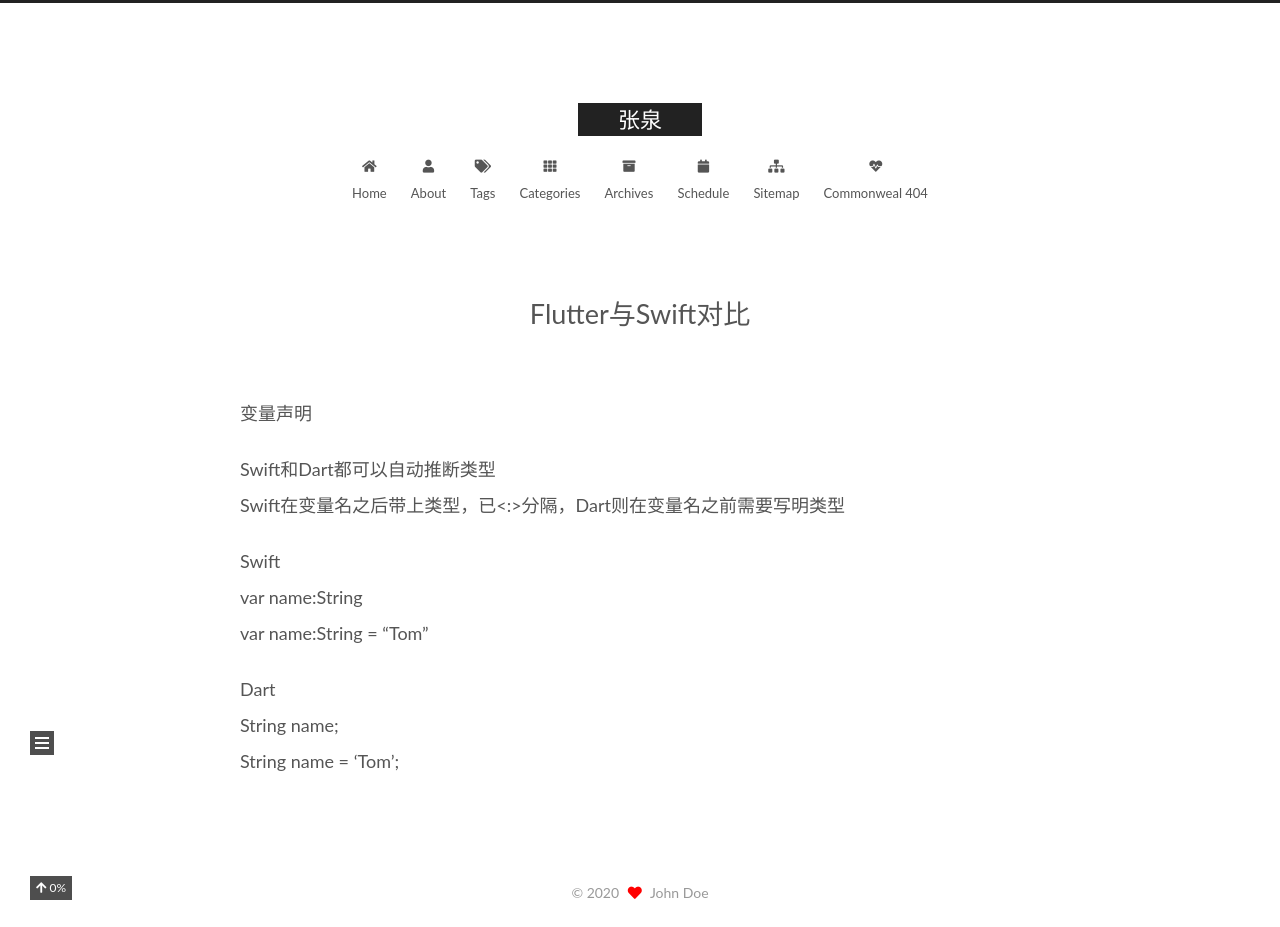
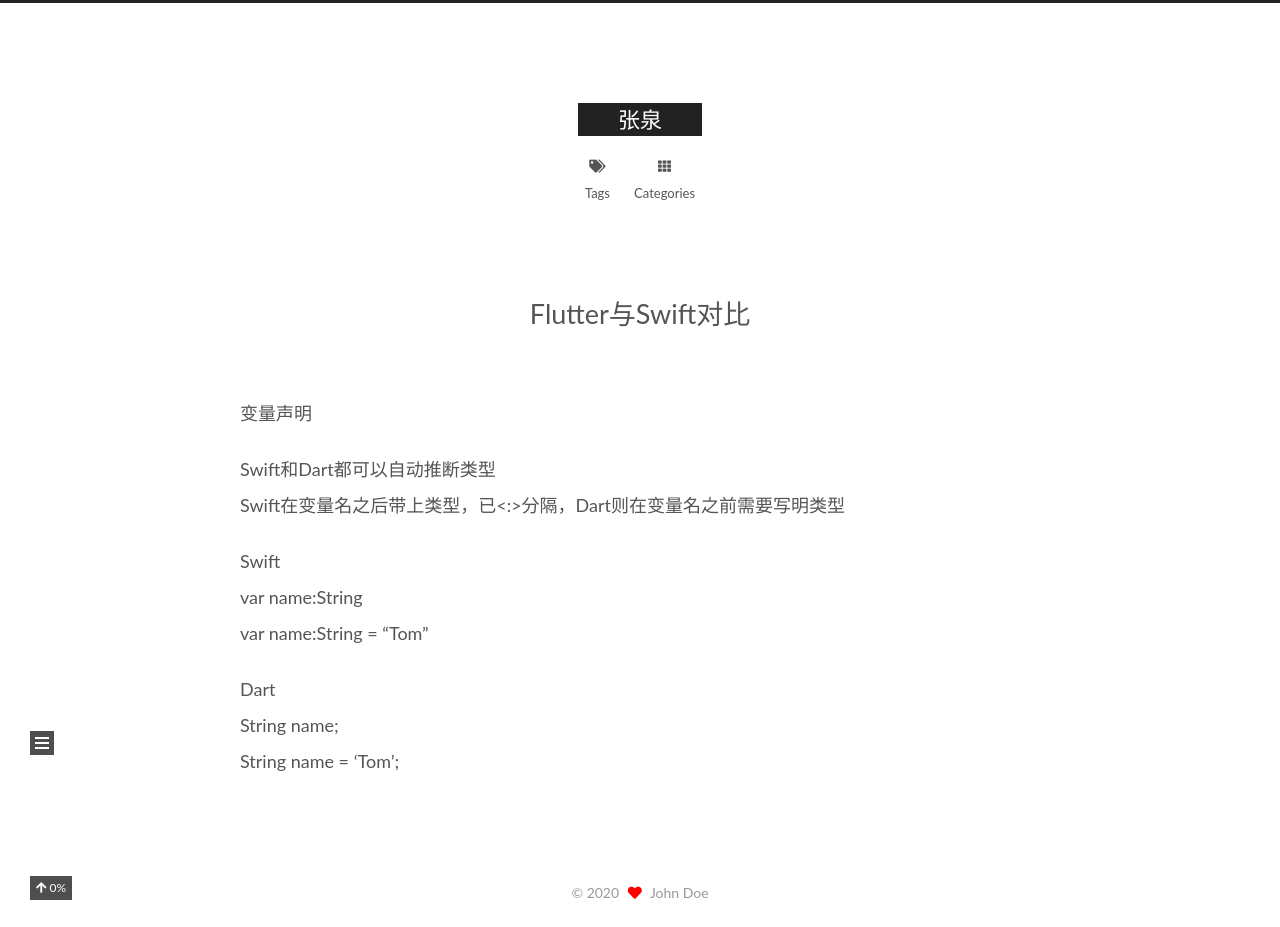
Before and after one commit to lizzie8023/lizzie8023.github.io, a plain HTML site: page Flutter/index.html in a window 1280 px wide. Drawn offline with nearby package versions, Linux system fonts and the light colour scheme.

Commit message:
Site updated: 2020-10-14 10:58:17

```diff
--- a/Flutter/index.html
+++ b/Flutter/index.html
@@ -128,16 +128,6 @@
 
 <nav class="site-nav">
   <ul class="main-menu menu">
-        <li class="menu-item menu-item-home">
-
-    <a href="/" rel="section"><i class="fa fa-home fa-fw"></i>Home</a>
-
-  </li>
-        <li class="menu-item menu-item-about">
-
-    <a href="/about/" rel="section"><i class="fa fa-user fa-fw"></i>About</a>
-
-  </li>
         <li class="menu-item menu-item-tags">
 
     <a href="/tags/" rel="section"><i class="fa fa-tags fa-fw"></i>Tags</a>
@@ -146,26 +136,6 @@
         <li class="menu-item menu-item-categories">
 
     <a href="/categories/" rel="section"><i class="fa fa-th fa-fw"></i>Categories</a>
-
-  </li>
-        <li class="menu-item menu-item-archives">
-
-    <a href="/archives/" rel="section"><i class="fa fa-archive fa-fw"></i>Archives</a>
-
-  </li>
-        <li class="menu-item menu-item-schedule">
-
-    <a href="/schedule/" rel="section"><i class="fa fa-calendar fa-fw"></i>Schedule</a>
-
-  </li>
-        <li class="menu-item menu-item-sitemap">
-
-    <a href="/sitemap.xml" rel="section"><i class="fa fa-sitemap fa-fw"></i>Sitemap</a>
-
-  </li>
-        <li class="menu-item menu-item-commonweal">
-
-    <a href="/404/" rel="section"><i class="fa fa-heartbeat fa-fw"></i>Commonweal 404</a>
 
   </li>
   </ul>
--- a/css/main.css
+++ b/css/main.css
@@ -2616,7 +2616,7 @@
 }
 .links-of-author a::before,
 .links-of-author span.exturl::before {
-  background: #f7ffda;
+  background: #ff96ff;
   display: inline-block;
   margin-right: 3px;
   transform: translateY(-2px);
```
Also changed, not shown: archives/index.html (+0 -30 lines), categories/index.html (+0 -30 lines), tags/index.html (+0 -30 lines).
